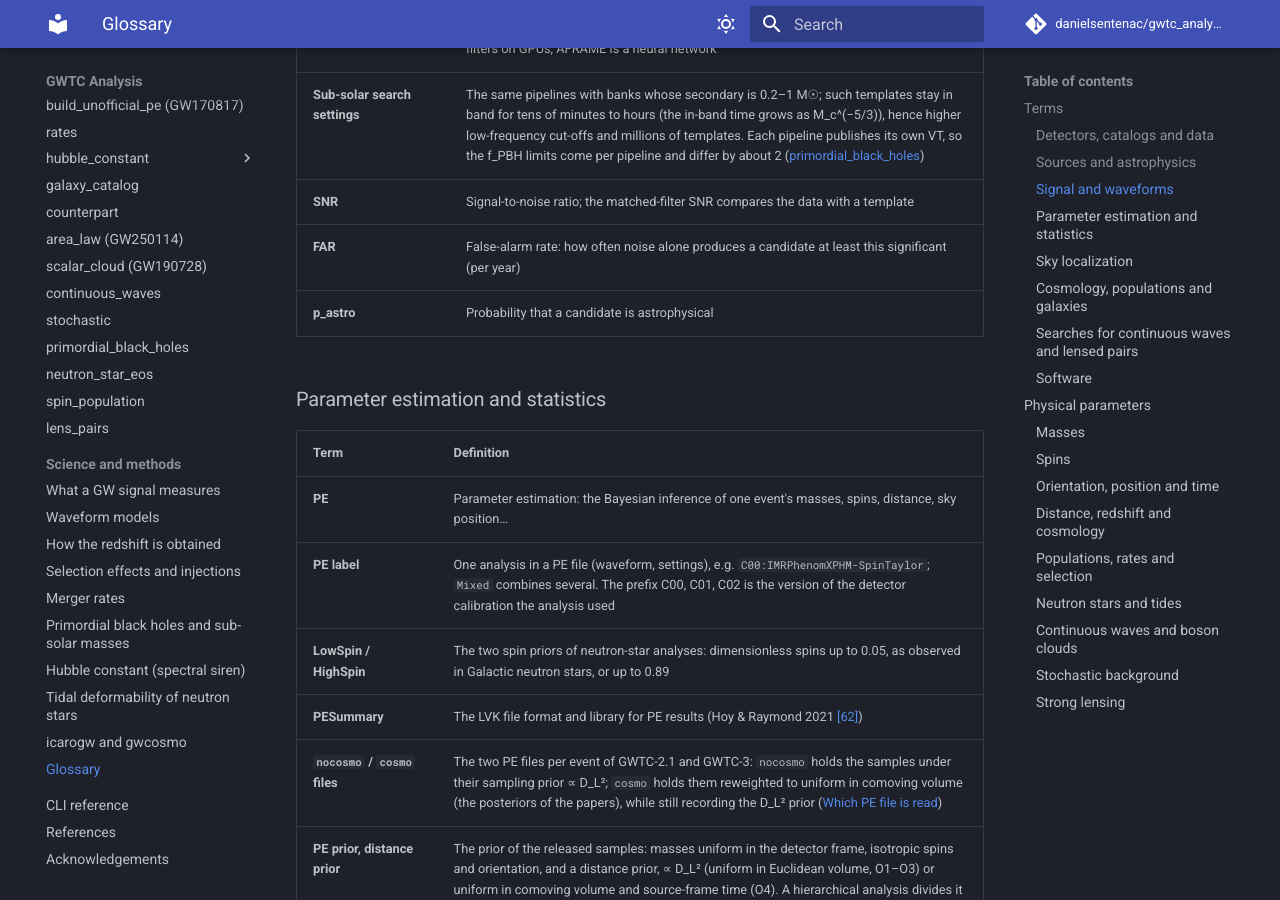
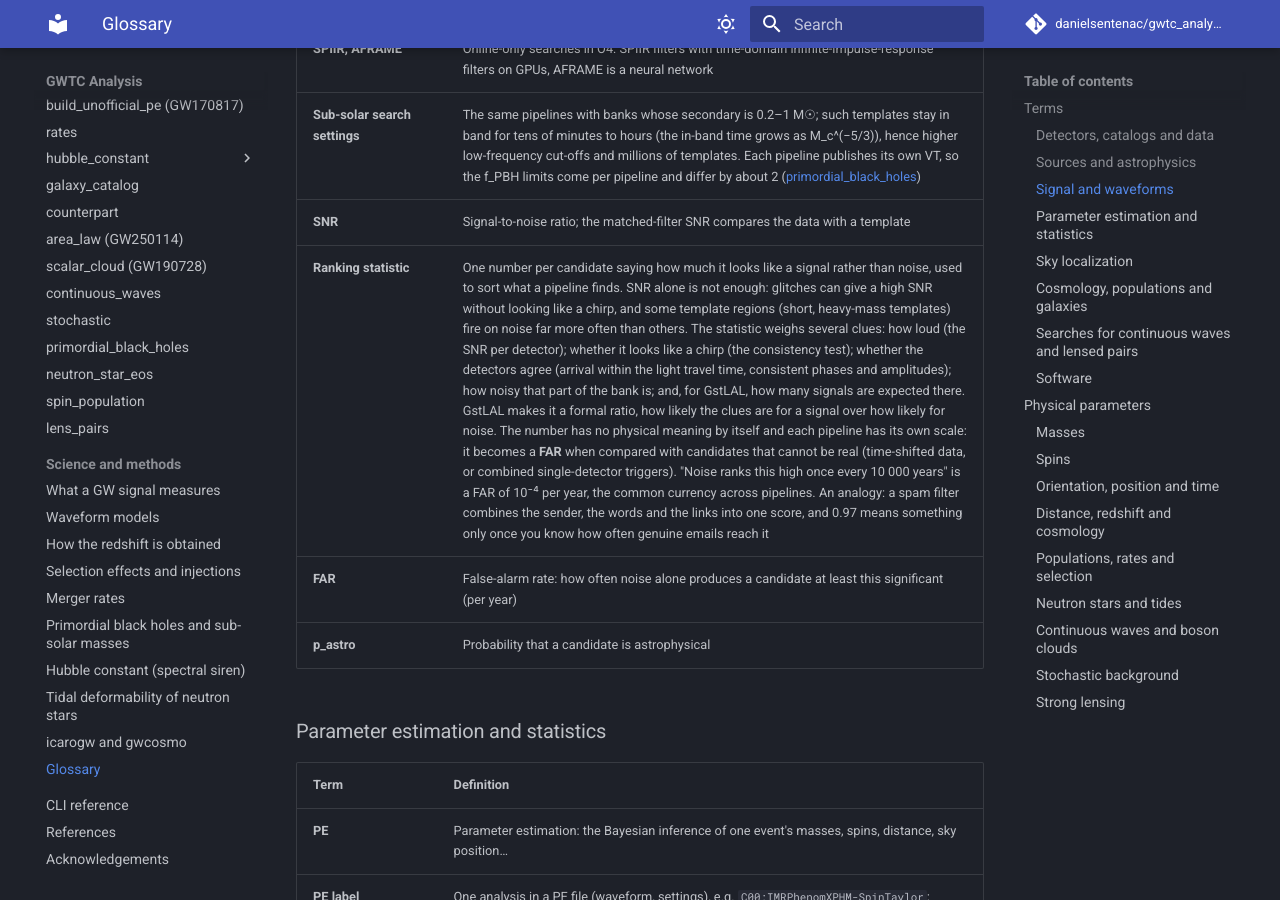
Before and after one commit to danielsentenac/gwtc_analysis, an MkDocs documentation site: the page built from docs/science/glossary.md, in a window 1280 px wide and 900 px high, scrolled down 6193 px. Built offline with MkDocs 1.6.1 and Material for MkDocs 9.7.7, drawn with Linux system fonts in a browser that asks for light colours; comment, search, counter and statistics services are not loaded.

Commit message:
docs glossary: the ranking statistic in simple terms (the clues it weighs, from ranking to FAR, the spam-filter analogy)
Co-Authored-By: Claude Opus 5.5 <noreply@anthropic.com>

```diff
--- a/docs/science/glossary.md
+++ b/docs/science/glossary.md
@@ -85,6 +85,7 @@ is grouped by theme.
 | **SPIIR, AFRAME** | Online-only searches in O4: SPIIR filters with time-domain infinite-impulse-response filters on GPUs, AFRAME is a neural network |
 | **Sub-solar search settings** | The same pipelines with banks whose secondary is 0.2–1 M☉; such templates stay in band for tens of minutes to hours (the in-band time grows as M_c^(−5/3)), hence higher low-frequency cut-offs and millions of templates. Each pipeline publishes its own VT, so the f_PBH limits come per pipeline and differ by about 2 ([primordial_black_holes](../modes/primordial-black-holes.md)) |
 | **SNR** | Signal-to-noise ratio; the matched-filter SNR compares the data with a template |
+| **Ranking statistic** | One number per candidate saying how much it looks like a signal rather than noise, used to sort what a pipeline finds. SNR alone is not enough: glitches can give a high SNR without looking like a chirp, and some template regions (short, heavy-mass templates) fire on noise far more often than others. The statistic weighs several clues: how loud (the SNR per detector); whether it looks like a chirp (the consistency test); whether the detectors agree (arrival within the light travel time, consistent phases and amplitudes); how noisy that part of the bank is; and, for GstLAL, how many signals are expected there. GstLAL makes it a formal ratio, how likely the clues are for a signal over how likely for noise. The number has no physical meaning by itself and each pipeline has its own scale: it becomes a **FAR** when compared with candidates that cannot be real (time-shifted data, or combined single-detector triggers). "Noise ranks this high once every 10 000 years" is a FAR of 10⁻⁴ per year, the common currency across pipelines. An analogy: a spam filter combines the sender, the words and the links into one score, and 0.97 means something only once you know how often genuine emails reach it |
 | **FAR** | False-alarm rate: how often noise alone produces a candidate at least this significant (per year) |
 | **p_astro** | Probability that a candidate is astrophysical |
 
```
